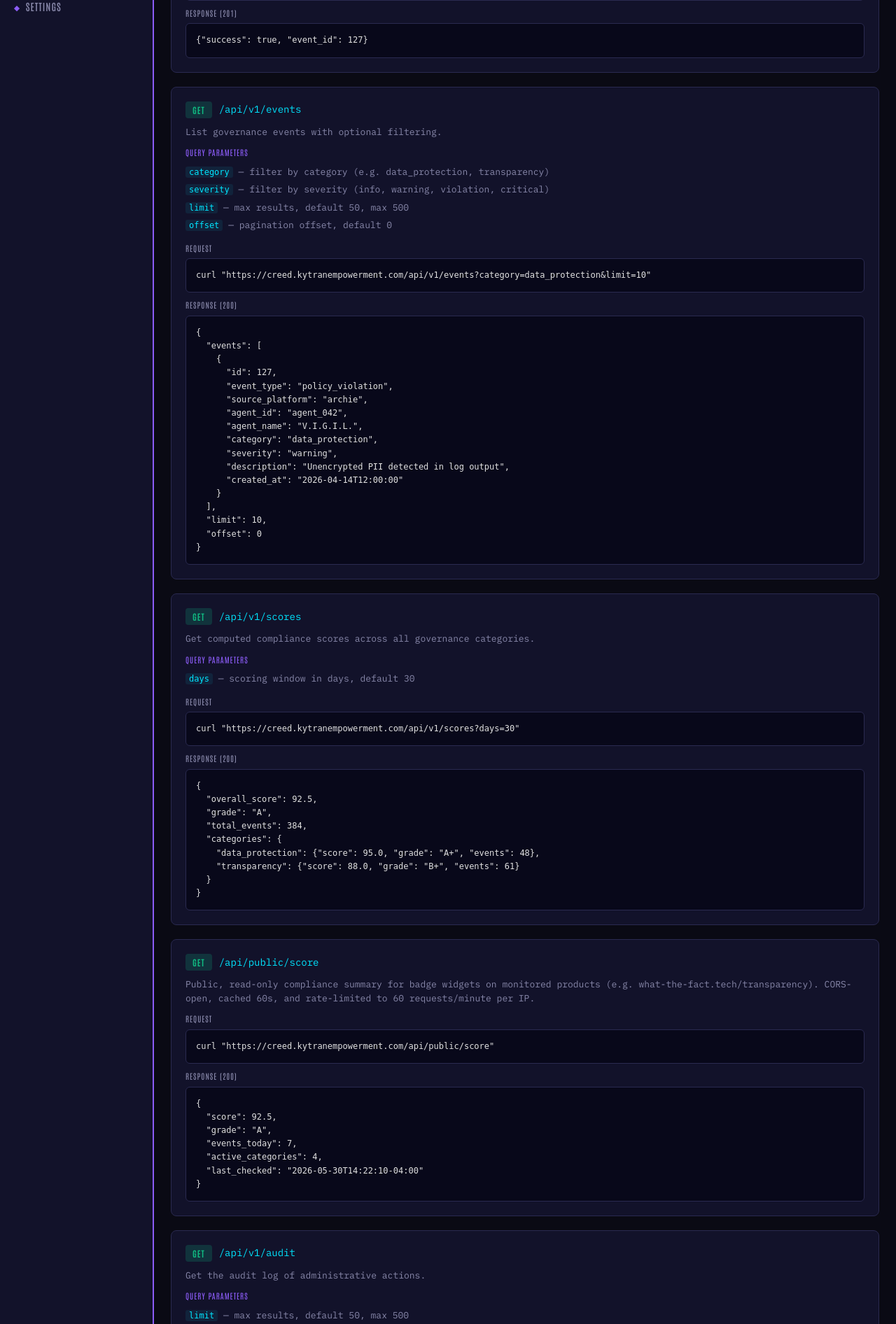
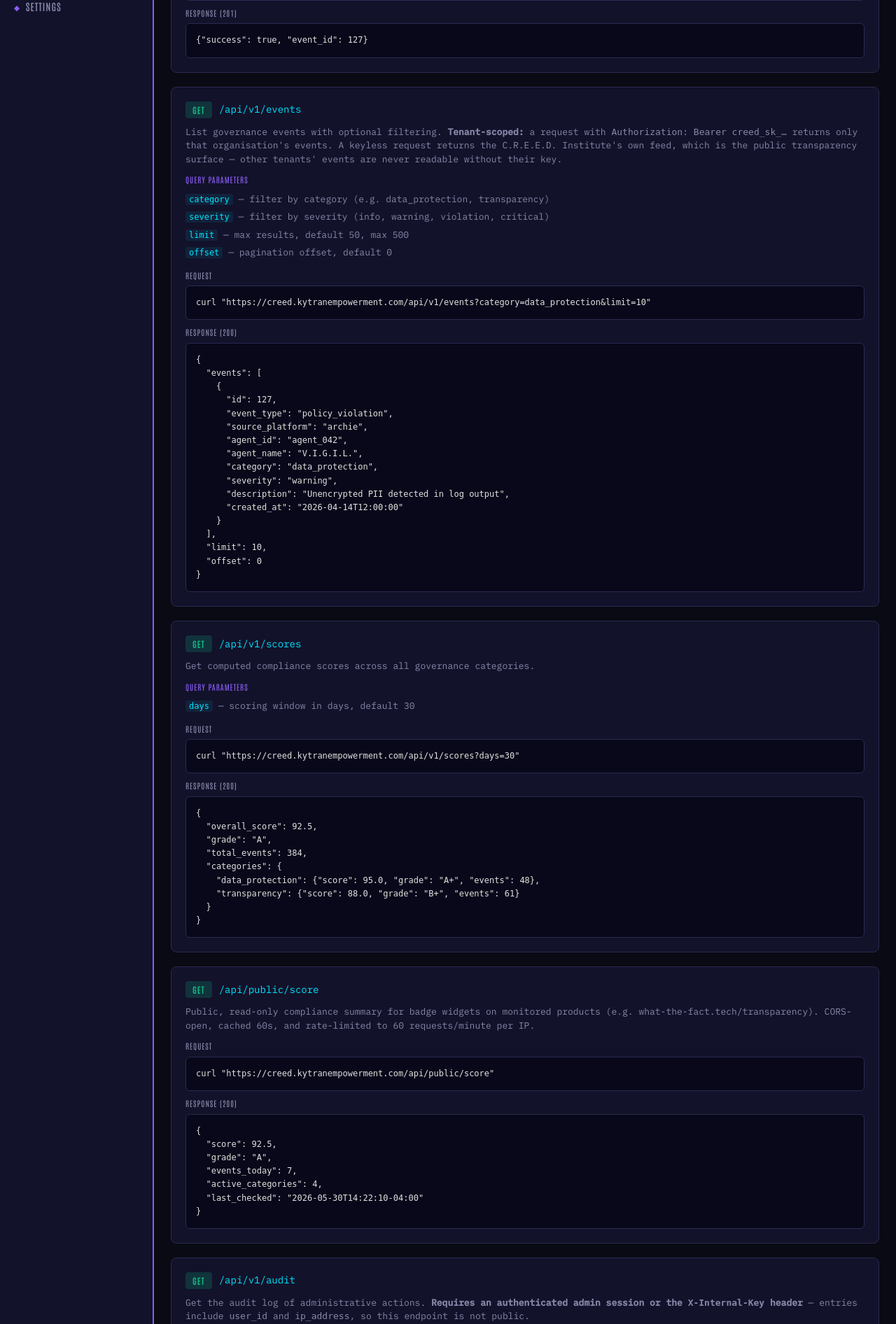
Before and after one commit to KytranKatarn/kytran-creed, a Flask app: page /api/v1/docs in a window 1280 px wide. Shown: the part 558-2450 px from the top of the page at 70% size. Run offline with Flask 3, Linux system fonts and the light colour scheme; some libraries are stand-ins or nearby versions.

Commit message:
feat: tenant isolation for C.R.E.E.D. governance endpoints (task #7548) (#28)
- GET /api/v1/events: tenant-scoped (key → that tenant; no key → Institute only)
- GET /api/v1/audit: admin session or X-Internal-Key required
- AIA create/read/update/publish: scoped to current tenant (Institute UUID or legacy NULL rows)
- Added keyless_read_rejected() for optional REQUIRE_READ_KEYS kill-switch
- Fixed dashboard renderCategoryCard to tolerate object-shaped scores (defect from v3→v4 payload change)
- Updated api_docs.html with tenant scope descriptions and X-Internal-Key example
- Added test_get_audit_requires_auth + test_get_audit_admin_session_allowed

Co-authored-by: cockpit

Co-authored-by: KytranKatarn <kytran@kytranempowerment.com>

```diff
--- a/kytran_creed/routes/api_routes.py
+++ b/kytran_creed/routes/api_routes.py
@@ -3,6 +3,7 @@ import logging
 from datetime import datetime, timedelta
 from flask import Blueprint, jsonify, render_template, request
 
+from kytran_creed.auth import internal_or_admin
 from kytran_creed.db import get_db
 from kytran_creed.models import GovernanceEvent, event_json_schema
 from kytran_creed.pg import get_pg, is_pg_available
@@ -254,6 +255,30 @@ def post_incident():
 
 @api_bp.route("/events", methods=["GET"])
 def get_events():
+    """List governance events, TENANT-SCOPED (task #7548).
+
+    Contract:
+    - ``Authorization: Bearer creed_sk_…`` → that tenant's events only.
+    - no key → the Institute tenant, whose feed IS the public transparency
+      surface (``/api/v1/scores`` and the creed-ai.org widgets read the same
+      tenant). No other tenant's events are readable without its own key.
+    - ``REQUIRE_READ_KEYS=true`` → keyless reads are rejected (optional
+      kill-switch, mirrors REQUIRE_INGEST_KEYS).
+
+    Before this, the endpoint returned every tenant's events anonymously.
+    """
+    from kytran_creed.pg import get_institute_tenant_id
+    from kytran_creed.tenant_auth import keyless_read_rejected, resolve_tenant
+
+    tenant_id, auth_err = resolve_tenant()
+    if auth_err:
+        return auth_err
+    if tenant_id is None:
+        rejected = keyless_read_rejected()
+        if rejected:
+            return rejected
+        tenant_id = get_institute_tenant_id() or _SQLITE_INSTITUTE_TENANT
+
     category = request.args.get("category")
     severity = request.args.get("severity")
     limit = min(int(request.args.get("limit", 50)), 500)
@@ -270,7 +295,9 @@ def get_events():
             if severity:
                 conditions.append("severity = %s")
                 params.append(severity)
-            where = ("WHERE " + " AND ".join(conditions)) if conditions else ""
+            conditions.append("tenant_id = %s")
+            params.append(tenant_id)
+            where = "WHERE " + " AND ".join(conditions)
             params += [limit, offset]
             cur = pg.cursor()
             cur.execute(
@@ -299,7 +326,9 @@ def get_events():
         if severity:
             conditions.append("severity = ?")
             params.append(severity)
-        where = ("WHERE " + " AND ".join(conditions)) if conditions else ""
+        conditions.append("tenant_id = ?")
+        params.append(tenant_id)
+        where = "WHERE " + " AND ".join(conditions)
         params += [limit, offset]
         cur = conn.execute(
             f"SELECT id, event_type, source_platform, agent_id, agent_name, category, severity, description, created_at FROM governance_events {where} ORDER BY created_at DESC LIMIT ? OFFSET ?",
@@ -312,7 +341,13 @@ def get_events():
 
 
 @api_bp.route("/audit", methods=["GET"])
+@internal_or_admin
 def get_audit():
+    """Administrative audit trail — admin session or X-Internal-Key required.
+
+    The rows carry ``user_id`` and ``ip_address``, so this endpoint must never
+    be world-readable (task #7548). It was anonymous before this guard.
+    """
     limit = min(int(request.args.get("limit", 50)), 500)
     offset = int(request.args.get("offset", 0))
 
--- a/kytran_creed/templates/api_docs.html
+++ b/kytran_creed/templates/api_docs.html
@@ -144,7 +144,10 @@
     <span class="api-method method-get">GET</span>
     <span class="api-path">/api/v1/events</span>
   </div>
-  <p class="api-desc">List governance events with optional filtering.</p>
+  <p class="api-desc">List governance events with optional filtering. <strong>Tenant-scoped:</strong>
+  a request with <code>Authorization: Bearer creed_sk_…</code> returns only that organisation's
+  events. A keyless request returns the C.R.E.E.D. Institute's own feed, which is the public
+  transparency surface — other tenants' events are never readable without their key.</p>
   <div class="api-params">
     <div class="api-params-title">Query Parameters</div>
     <ul>
@@ -236,7 +239,9 @@
     <span class="api-method method-get">GET</span>
     <span class="api-path">/api/v1/audit</span>
   </div>
-  <p class="api-desc">Get the audit log of administrative actions.</p>
+  <p class="api-desc">Get the audit log of administrative actions. <strong>Requires an authenticated
+  admin session or the <code>X-Internal-Key</code> header</strong> — entries include
+  <code>user_id</code> and <code>ip_address</code>, so this endpoint is not public.</p>
   <div class="api-params">
     <div class="api-params-title">Query Parameters</div>
     <ul>
@@ -246,7 +251,7 @@
   </div>
   <div class="api-example">
     <div class="api-example-label">Request</div>
-    <pre><code>curl "https://creed.kytranempowerment.com/api/v1/audit?limit=5"</code></pre>
+    <pre><code>curl -H "X-Internal-Key: $CREED_INTERNAL_KEY" "https://creed.kytranempowerment.com/api/v1/audit?limit=5"</code></pre>
     <div class="api-example-label">Response (200)</div>
     <pre><code>{
   "entries": [
--- a/kytran_creed/tenant_auth.py
+++ b/kytran_creed/tenant_auth.py
@@ -144,6 +144,27 @@ def keyless_rejected():
     return None
 
 
+def keyless_read_rejected():
+    """Optional kill-switch for keyless READS (env REQUIRE_READ_KEYS).
+
+    Default OFF: a keyless ``GET /api/v1/events`` returns the Institute tenant,
+    which is the public transparency surface (the creed-ai.org widgets read the
+    same tenant). Turning this on makes even that feed require a key — useful
+    for deployments where no data should be anonymous at all.
+
+    Tenant isolation does NOT depend on this flag: a keyless read can only ever
+    reach the Institute, and every other tenant needs its own key either way.
+    """
+    import os
+
+    if os.getenv("REQUIRE_READ_KEYS", "").lower() in ("1", "true", "yes"):
+        return (
+            jsonify({"success": False, "error": "API key required (Authorization: Bearer creed_sk_…)"}),
+            401,
+        )
+    return None
+
+
 def ingest_guard(description: str, metadata_str: str):
     """PII firewall + metadata cap for key-authenticated (external) ingest.
 
```
Also changed, not shown: kytran_creed/routes/aia_routes.py (+58 -32 lines), kytran_creed/static/js/creed.js (+12 -2 lines), tests/test_events_api.py (+17 -3 lines).
